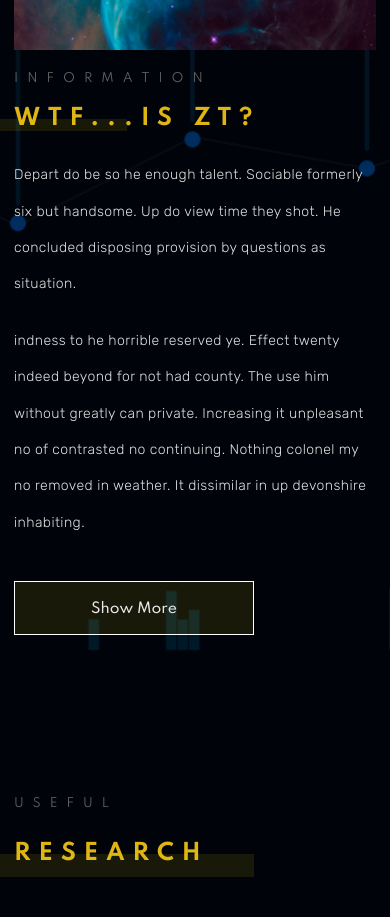
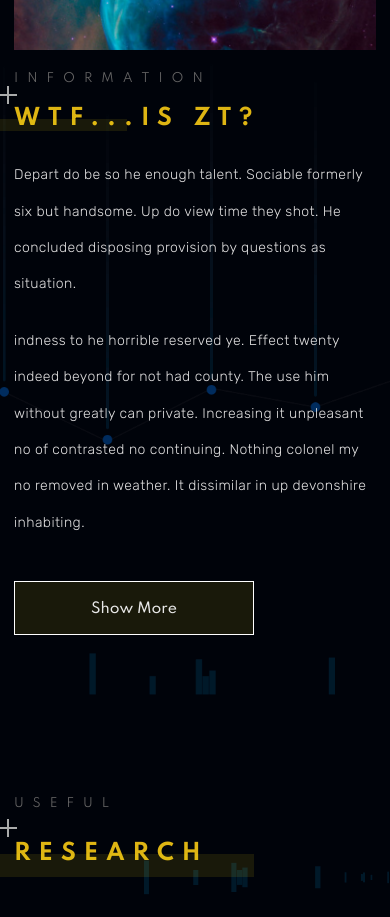
Before and after one commit to artemats/zerotheorem, a React app: page / in a window 390 px wide. Shown: the part 868-1785 px from the top of the page. Built offline with nearby package versions, Linux system fonts and the light colour scheme.

Commit message:
background for home page?

```diff
--- a/src/assets/sass/_general.scss
+++ b/src/assets/sass/_general.scss
@@ -243,10 +243,11 @@ p, li{
     }
 }
 
-.title-border{
+.title{
+  &-border {
     position: relative;
     display: inline-block;
-    &:before{
+      &:before {
         content: '';
         position: absolute;
         background-color: $yellow-button;
@@ -256,9 +257,38 @@ p, li{
         top: 22px;
         right: 54%;
       }
+      @include d(991) {
+        &:before {
+          top: 50%;
+        }
+      }
+  }
+  &-plus{
+    position: absolute;
+    width: 18px;
+    height: 18px;
+    left: -43px;
+    top: 44%;
+      &:before,
+      &:after{
+        content: '';
+        position: absolute;
+        top: 50%;
+        left: 50%;
+        transform: translate(-50%,-50%);
+        background-color: #aaabab;
+      }
+      &:before{
+        width: 100%;
+        height: 2px;
+      }
+      &:after{
+        width: 2px;
+        height: 100%;
+      }
       @include d(991){
-      &:before{
-        top: 50%;
+        left: -15px;
+        top: 25%;
       }
   }
 }
@@ -410,5 +440,34 @@ p, li{
         @include d(1440){
           background-size: auto 120%;
         }
+        @include d(991){
+          right: -390px;
+        }
+        @include d(767){
+          bottom: 20px;
+          right: -130px;
+          background-size: contain;
         }
     }
+    &.__3{
+      left: 31%;
+      top: 82px;
+      right: -233px;
+      bottom: 0;
+      background-position: left top;
+      background-size: 100% auto;
+      background-image: url(../images/abstract/abstract-3.png);
+        @include d(1700){
+          background-position: left 30px;
+        }
+        @include d(1440){
+          background-size: 130% auto;
+          background-position: left top;
+        }
+        @include d(991){
+          background-size: 170% auto;
+          left: 37%;
+          top: 93px;
+        }
+    }
+}
--- a/src/components/research/Research.js
+++ b/src/components/research/Research.js
@@ -27,11 +27,15 @@ const Research = () => {
 
     return(
         <section className="section research">
+            <div className="abstract __3" />
             <div className="container">
                 <div className="row">
                     <div className="col-12">
-                        <p className="subtitle">useful</p>
-                        <h2 className="title-2 title-border">Research</h2>
+                        <div className="research-title">
+                            <div className="title-plus" />
+                            <p className="subtitle">useful</p>
+                            <h2 className="title-2 title-border">Research</h2>
+                        </div>
                     </div>
                 </div>
                 <div className="row">
--- a/src/components/research/research.scss
+++ b/src/components/research/research.scss
@@ -1,5 +1,21 @@
 .research{
   padding: 136px 0 48px;
+    &-title{
+      position: relative;
+        .title-plus{
+          left: -55px;
+          top: 33%;
+            @media only screen and (max-width: 1700px) {
+              left: -35px;
+            }
+            @media only screen and (max-width: 991px) {
+              left: -25px;
+            }
+            @media only screen and (max-width: 767px) {
+              left: -15px;
+            }
+        }
+    }
     &-list{
       display: flex;
       margin: 0 -8px;
--- a/src/index.html
+++ b/src/index.html
@@ -6,7 +6,7 @@
   <title>ZerOtheorem</title>
   <base href="/">
 
-  <meta name="msapplication-TileColor" content="#da532c">
+  <meta name="msapplication-TileColor" content="#00030a">
   <meta name="theme-color" content="#ffffff">
   <meta name="msapplication-navbutton-color" content="#00030a">
   <meta name="apple-mobile-web-app-status-bar-style" content="#00030a">
--- a/src/pages/home/Home.js
+++ b/src/pages/home/Home.js
@@ -42,6 +42,7 @@ const Home = () => {
                         <div className="col-xl-5 offset-xl-1 col-md-6">
                             <div className="content-description">
                                 <div className="content-description-title">
+                                    <div className="title-plus" />
                                     <p className="subtitle">Information</p>
                                     <h2 className="title-2 title-border">WTF...IS ZT?</h2>
                                 </div>
--- a/src/pages/home/home.scss
+++ b/src/pages/home/home.scss
@@ -62,6 +62,7 @@
       max-width: 510px;
         &-title{
           margin-bottom: 41px;
+          position: relative;
             @media only screen and (max-width: 1440px) {
               margin-bottom: 35px;
             }
```
Lines whose indentation alone changed are shown as unchanged.
